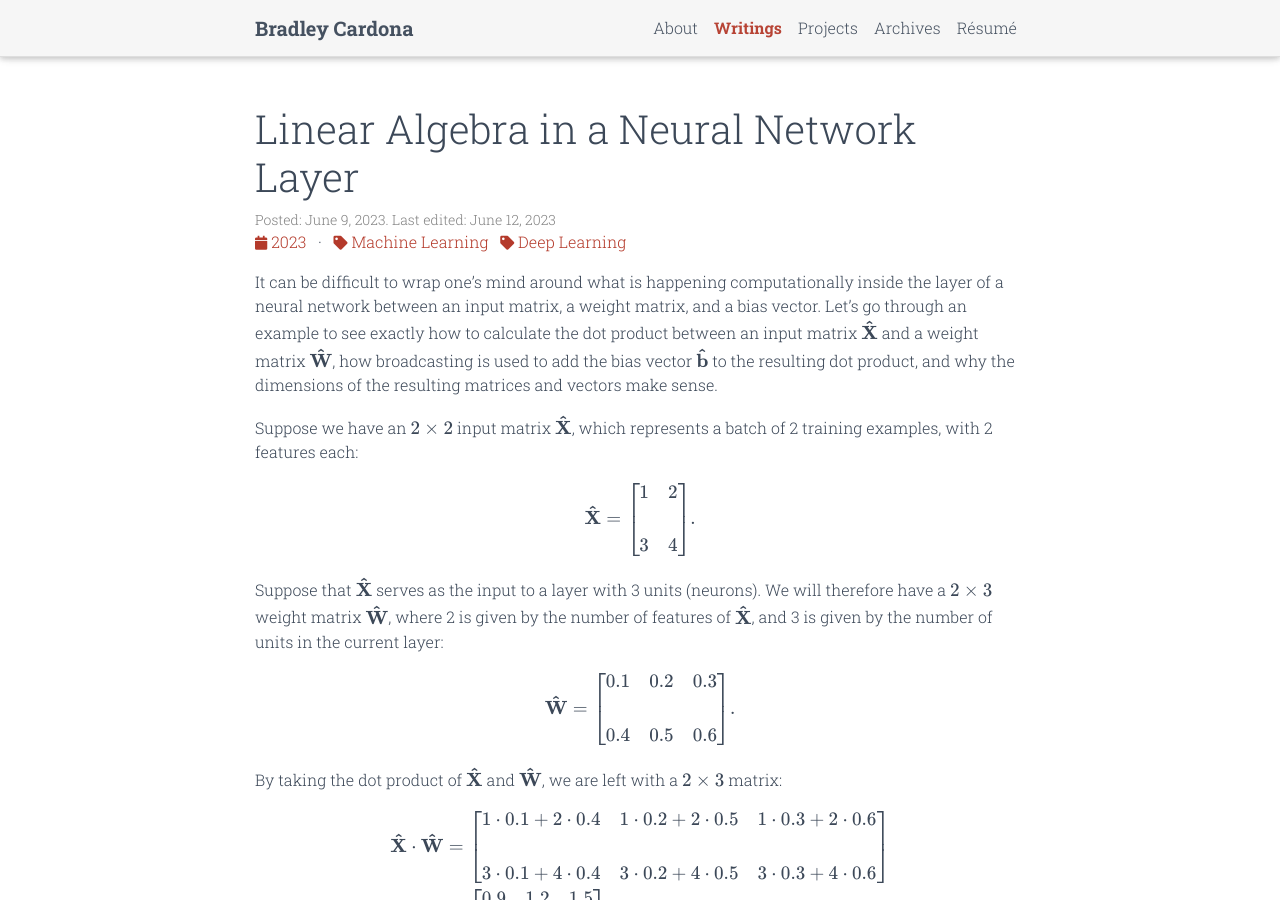
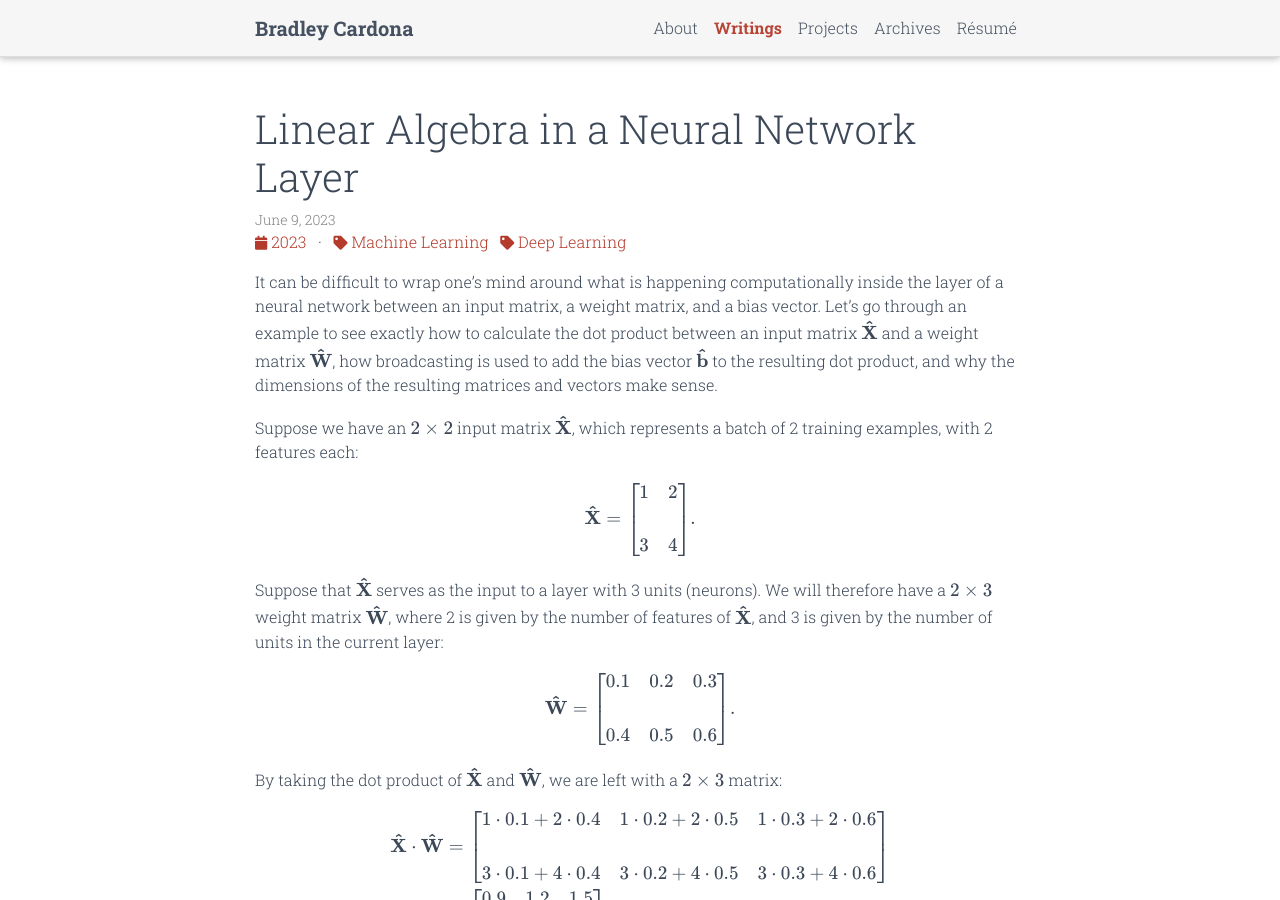
Before and after one commit to BMCARDONA/bmcardona.github.io, a Jekyll site: the page built from _posts/2023-06-09-vectors-and-matrices.md, in a window 1280 px wide and 900 px high. Built offline with Jekyll 4.4.1, drawn with Linux system fonts in a browser that asks for light colours; comment, search, counter and statistics services are not loaded; a style sheet for code colours, icons or effects is not loaded.

Commit message:
change post structure

```diff
--- a/_layouts/post.html
+++ b/_layouts/post.html
@@ -17,8 +17,8 @@ layout: default
 
   <header class="post-header">
     <h1 class="post-title">{{ page.title }}</h1>
-    <p class="post-meta">Posted: {{ page.date | date: "%B %-d, %Y" }}{% if page.last_edited %}. Last edited: {{ page.last_edited | date: "%B %-d, %Y" }}{% endif %}</p>
-
+    <p class="post-meta">{{ page.date | date: "%B %-d, %Y" }}{%- if page.author -%} • {{ page.author }}{%- endif -%}{%- if page.meta -%} • {{ page.meta }}{%- endif -%}</p>
+    <p class="post-tags">
       <a href="{{ year | prepend: '/blog/' | prepend: site.baseurl}}"> <i class="fas fa-calendar fa-sm"></i> {{ year }} </a>
       {%- if tags != "" %}
       &nbsp; &middot; &nbsp;
@@ -40,7 +40,15 @@ layout: default
   </header>
 
   <article class="post-content">
-    {{ content }}
+    {% if page.toc and page.toc.beginning %}
+    <div id="table-of-contents">
+      {% toc %}
+    </div>
+    <hr>
+    {% endif %}
+    <div id="markdown-content">
+      {{ content }}
+    </div>
   </article>
 
   {%- if site.related_blog_posts.enabled -%}
```
Also changed, not shown: _posts/2023-04-04-infrastructure-cheatsheet.md (+5 -4 lines).
